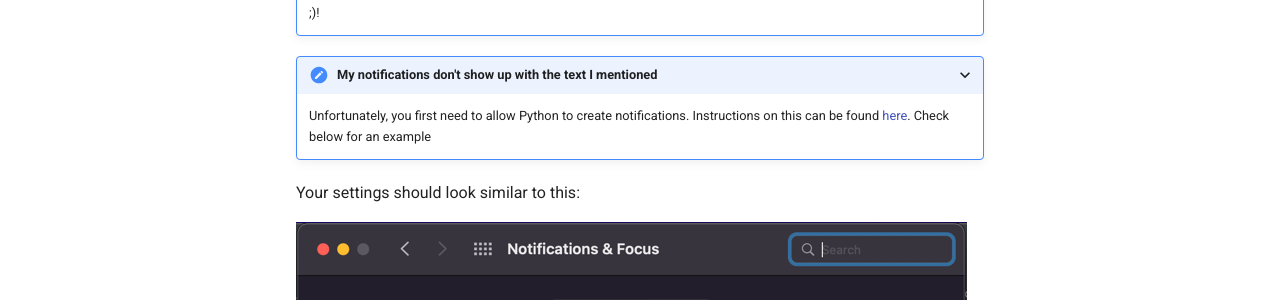
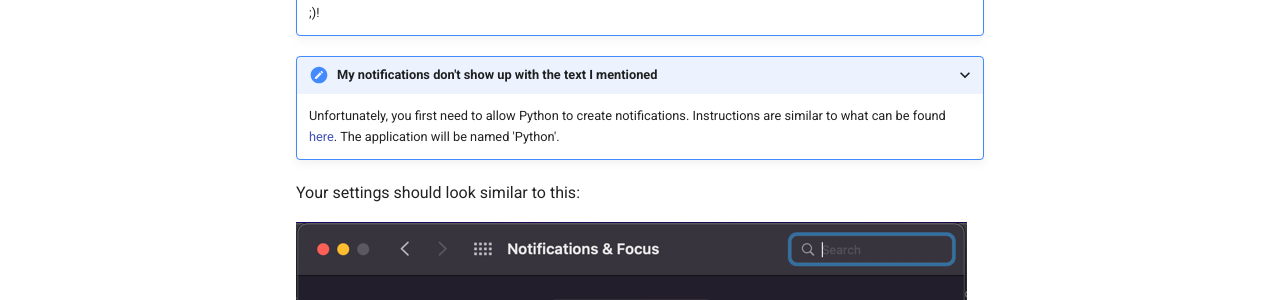
Before and after one commit to Jorricks/macos-notifications, an MkDocs documentation site: the page built from docs/faq.md, in a window 1280 px wide and 1354 px high. Shown: the part 309-609 px from the top of the window. Built offline with MkDocs 1.6.1 and Material for MkDocs 9.7.7, drawn with Linux system fonts in a browser that asks for light colours; comment, search, counter and statistics services are not loaded.

```diff
--- a/docs/faq.md
+++ b/docs/faq.md
@@ -8,7 +8,7 @@
 
 ???+ "My notifications don't show up with the text I mentioned"
 
-    Unfortunately, you first need to allow Python to create notifications. Instructions on this can be found [here](https://www.jetbrains.com/idea/guide/tips/enable-soft-wrap/#:~:text=You%20can%20enable%20soft%20wrap,more%20file%20types%20by%20default.). Check below for an example
+    Unfortunately, you first need to allow Python to create notifications. Instructions are similar to what can be found [here](https://www.zdnet.com/article/how-to-enable-app-store-notifications-on-macos-to-help-keep-your-software-up-to-date/). The application will be named 'Python'.
 
 
 Your settings should look similar to this:
```
Also changed, not shown: README.md (+3 -1 lines).
